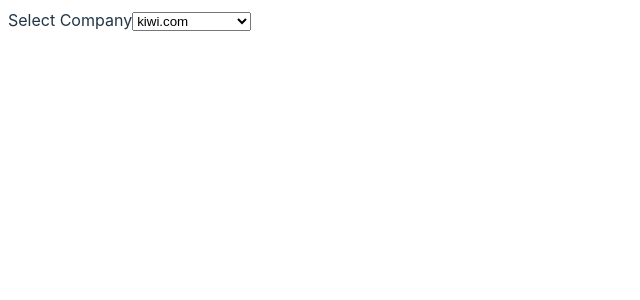
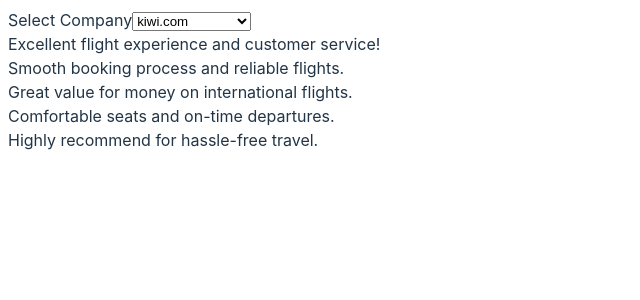
Before and after one commit to BinayT/A-Travel-EC, a React (Vite) app: page / in a window 1280 px wide. Shown: the top 300 px of the page, without its empty margins (0-640 px from the left). Built offline with nearby package versions, Linux system fonts and the light colour scheme.

Commit message:
Basic version of latest comments component made

```diff
--- a/src/App.tsx
+++ b/src/App.tsx
@@ -1,13 +1,18 @@
 import { useState } from 'react'
 import './App.css'
 import ProductSelector from './components/CompanySelector';
+import { mockProducts } from './data/sampleData';
+import LatestComments from './components/LatestComments';
+
 
 function App() {
-  const [selectedProduct, setSelectedProduct] = useState('kiwi.com');
+  const [selectedCompany, setSelectedCompany] = useState('kiwi.com');
+  const currentCompanyData = mockProducts.find((product) => product.name === selectedCompany);
 
   return (
     <div className='main-container'>
-       <ProductSelector selectedProduct={selectedProduct} setSelectedProduct={setSelectedProduct} />
+      <ProductSelector selectedCompany={selectedCompany} setSelectedCompany={setSelectedCompany} />
+      <LatestComments comments={currentCompanyData!.latestComments} />
     </div>
   )
 }
--- a/src/components/CompanySelector/index.tsx
+++ b/src/components/CompanySelector/index.tsx
@@ -2,11 +2,11 @@ import React from 'react';
 import {mockProducts} from '../../data/sampleData'
 
 interface ProductSelectorProps {
-  selectedProduct: string;
-  setSelectedProduct: (product: string) => void;
+    selectedCompany: string;
+    setSelectedCompany: (product: string) => void;
 }
 
-const ProductSelector: React.FC<ProductSelectorProps> = ({ selectedProduct, setSelectedProduct }) => {
+const ProductSelector: React.FC<ProductSelectorProps> = ({ selectedCompany, setSelectedCompany }) => {
     const companiesNames = mockProducts.map(el=> el.name);
 
     return (
@@ -16,8 +16,8 @@ const ProductSelector: React.FC<ProductSelectorProps> = ({ selectedProduct, setS
       </label>
       <select
         id="product-selector"
-        value={selectedProduct}
-        onChange={(e) => setSelectedProduct(e.target.value)}
+        value={selectedCompany}
+        onChange={(e) => setSelectedCompany(e.target.value)}
       >
         {companiesNames.map(el=>(
             <option value={el}>{el}</option>
--- /dev/null
+++ b/src/components/LatestComments/index.tsx
@@ -0,0 +1,19 @@
+import React from 'react';
+import './styles.css';
+
+interface LatestCommentsProps {
+  comments: string[];
+}
+
+const LatestComments: React.FC<LatestCommentsProps> = ({ comments }) => {
+
+  return (
+    <div className='latestComments'>
+        {comments.map(el=>(
+            <span className='latestComments__item'>{el}</span>
+        ))}
+    </div>
+  );
+};
+
+export default LatestComments;
--- /dev/null
+++ b/src/components/LatestComments/styles.css
@@ -0,0 +1,4 @@
+.latestComments{
+    display: flex;
+    flex-direction: column;
+}
```
